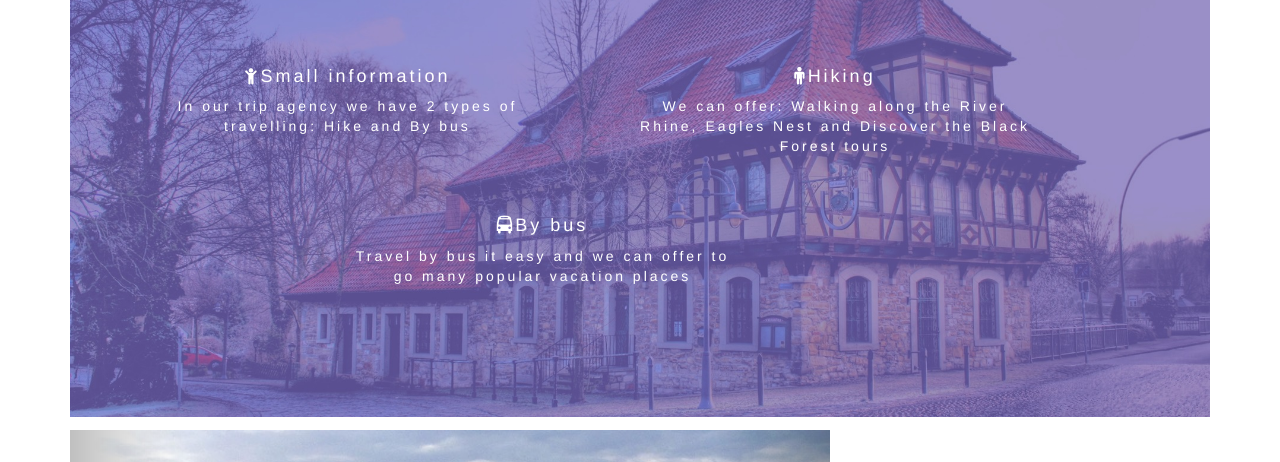
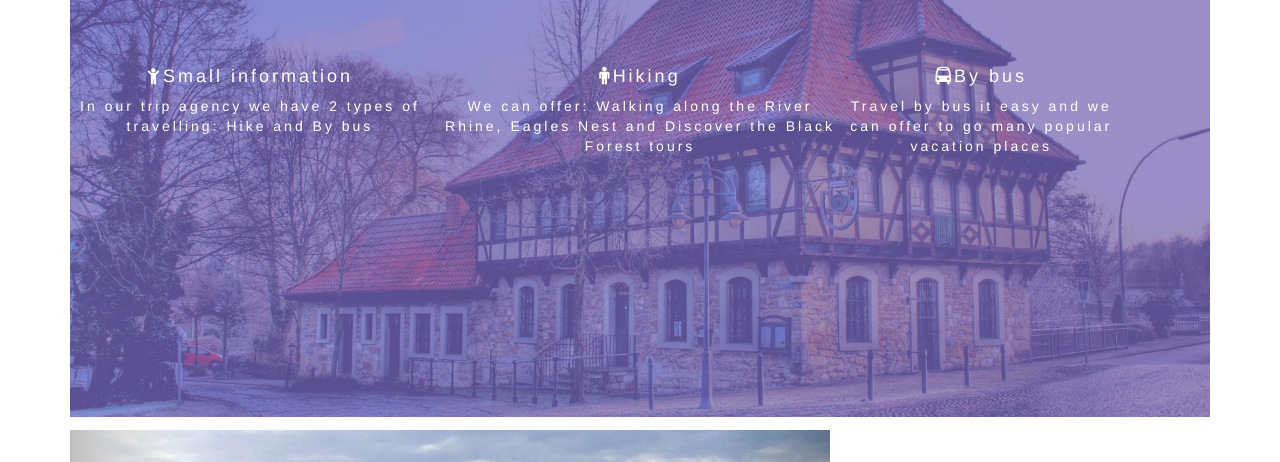
Before and after one commit to WolfinUA/homework18, a plain HTML site: page index.html in a window 1280 px wide. Shown: the part 133-595 px from the top of the page. Drawn offline with nearby package versions, Linux system fonts and the light colour scheme.

Commit message:
1 more commit

```diff
--- a/index.html
+++ b/index.html
@@ -30,25 +30,26 @@
         </div>
 
       <div class="row infotravel">
-        <div class="col-lg-4 col-lg-offset-1">
+        <div class="col-lg-4">
          <div class="row centered">
           <h4 class="cetered ft"><i class="fa fa-child"></i>Small information</h4>
           <p class="centered ft">In our trip agency we have 2 types of travelling: Hike and By bus</p>
          </div>
         </div>
-        <div class="col-lg-4 col-lg-offset-1">
+        <div class="col-lg-4">
          <div class="row centered">
           <h4 class="centered ft"><i class="fa fa-male"></i>Hiking</h4>
             <p class="centered ft">We can offer: Walking along the River Rhine, Eagles Nest and Discover the Black Forest tours</p>
          </div>
         </div>
-        <div class="col-lg-4 col-lg-offset-3">
+        <div class="col-lg-3">
          <div class="row centered">
           <h4 class="centered ft"><i class="fa fa-bus"></i>By bus</h4>
           <p class="centered ft">Travel by bus it easy and we can offer to go many popular vacation places</p>
         </div>
        </div>
       </div>
+
       </div>
     </div>
   </header>
```
Also changed, not shown: images/house.png (added).
